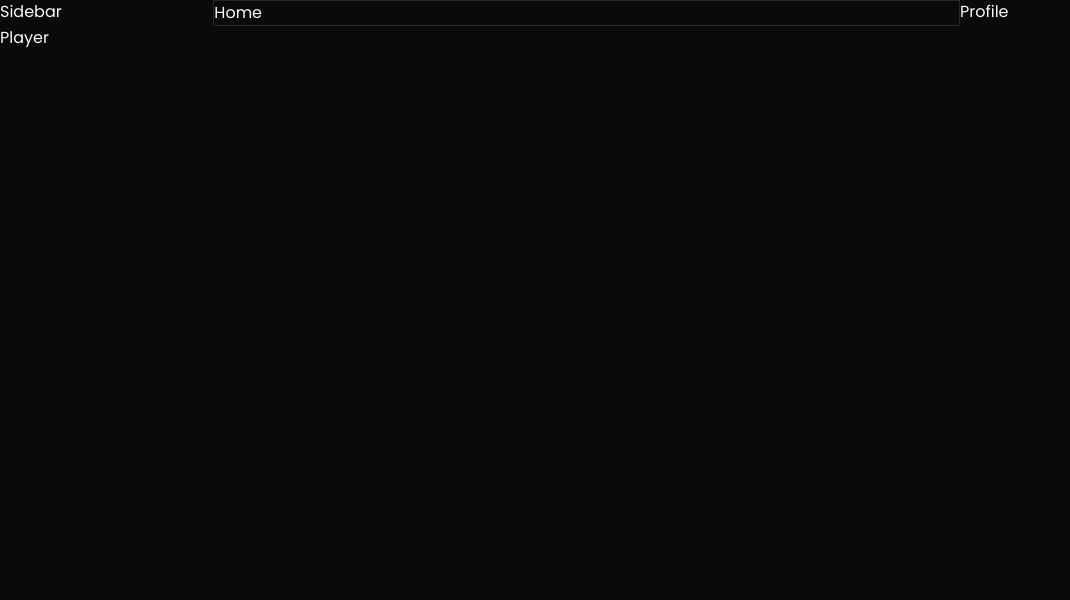
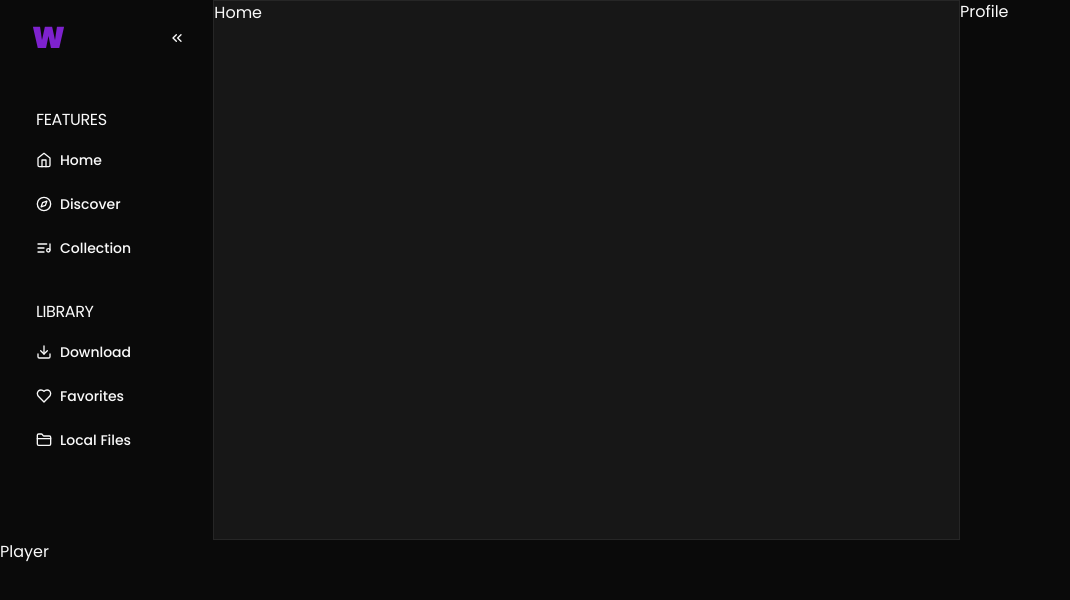
Before and after one commit to shaikahmadnawaz/music-streaming, a Next.js app: page / in a window 1280 px wide. Shown: the top 600 px of the page, without its empty margins (0-1070 px from the left). Built offline with nearby package versions, Linux system fonts and the light colour scheme.

Commit message:
feat: sidebar

```diff
--- a/app/page.tsx
+++ b/app/page.tsx
@@ -5,7 +5,7 @@
   return (
     <main className="grid lg:grid-cols-12">
       <Sidebar />
-      <section className="lg:border lg:col-span-7">Home</section>
+      <section className="lg:border lg:col-span-7 bg-neutral-900">Home</section>
       <Profile />
     </main>
   );
--- a/components/Sidebar.tsx
+++ b/components/Sidebar.tsx
@@ -1,7 +1,83 @@
-import React from "react";
+import {
+  ChevronsLeft,
+  Home,
+  Compass,
+  ListMusic,
+  Download,
+  Heart,
+  FolderClosed,
+} from "lucide-react";
+import { Button } from "./ui/button";
 
 const Sidebar = () => {
-  return <section className="lg:col-span-2">Sidebar</section>;
+  return (
+    <section className="lg:col-span-2 hidden md:flex flex-col gap-y-2 h-full p-2">
+      <div className="p-3 pl-6 mb-2 flex items-center w-full">
+        <h1 className="font-black text-3xl text-primary text-purple-700">W</h1>
+        <Button className="h-auto p-2 ml-auto" variant="ghost">
+          <ChevronsLeft className="h-4 w-4" />
+        </Button>
+      </div>
+
+      <div className="pb-12">
+        <div className="space-y-4 py-4">
+          <div className="px-3 py-2">
+            <h2 className="mb-2 px-4 tracking-tight">FEATURES</h2>
+            <div className="space-y-1">
+              <Button
+                variant="ghost"
+                className="w-full hover:text-blue-600 hover:bg-transparent justify-start"
+              >
+                <Home className="mr-2 h-4 w-4" />
+                Home
+              </Button>
+              <Button
+                variant="ghost"
+                className="w-full hover:text-blue-600 hover:bg-transparent justify-start"
+              >
+                <Compass className="mr-2 h-4 w-4" />
+                Discover
+              </Button>
+              <Button
+                variant="ghost"
+                className="w-full hover:text-blue-600 hover:bg-transparent justify-start"
+              >
+                <ListMusic className="mr-2 h-4 w-4" />
+                Collection
+              </Button>
+            </div>
+          </div>
+
+          <div className="px-3 py-2">
+            <h2 className="mb-2 px-4 tracking-tight">LIBRARY</h2>
+            <div className="space-y-1">
+              <Button
+                variant="ghost"
+                className="w-full hover:text-blue-600 hover:bg-transparent justify-start"
+              >
+                <Download className="mr-2 h-4 w-4" />
+                Download
+              </Button>
+              <Button
+                variant="ghost"
+                className="w-full hover:text-blue-600 hover:bg-transparent justify-start"
+              >
+                <Heart className="mr-2 h-4 w-4" />
+                Favorites
+              </Button>
+              <Button
+                variant="ghost"
+                className="w-full hover:text-blue-600 hover:bg-transparent justify-start"
+              >
+                <FolderClosed className="mr-2 h-4 w-4" />
+                Local Files
+              </Button>
+            </div>
+          </div>
+        </div>
+      </div>
+    </section>
+  );
 };
 
 export default Sidebar;
--- /dev/null
+++ b/components/ui/button.tsx
@@ -0,0 +1,56 @@
+import * as React from "react"
+import { Slot } from "@radix-ui/react-slot"
+import { cva, type VariantProps } from "class-variance-authority"
+
+import { cn } from "@/lib/utils"
+
+const buttonVariants = cva(
+  "inline-flex items-center justify-center whitespace-nowrap rounded-md text-sm font-medium ring-offset-background transition-colors focus-visible:outline-none focus-visible:ring-2 focus-visible:ring-ring focus-visible:ring-offset-2 disabled:pointer-events-none disabled:opacity-50",
+  {
+    variants: {
+      variant: {
+        default: "bg-primary text-primary-foreground hover:bg-primary/90",
+        destructive:
+          "bg-destructive text-destructive-foreground hover:bg-destructive/90",
+        outline:
+          "border border-input bg-background hover:bg-accent hover:text-accent-foreground",
+        secondary:
+          "bg-secondary text-secondary-foreground hover:bg-secondary/80",
+        ghost: "hover:bg-accent hover:text-accent-foreground",
+        link: "text-primary underline-offset-4 hover:underline",
+      },
+      size: {
+        default: "h-10 px-4 py-2",
+        sm: "h-9 rounded-md px-3",
+        lg: "h-11 rounded-md px-8",
+        icon: "h-10 w-10",
+      },
+    },
+    defaultVariants: {
+      variant: "default",
+      size: "default",
+    },
+  }
+)
+
+export interface ButtonProps
+  extends React.ButtonHTMLAttributes<HTMLButtonElement>,
+    VariantProps<typeof buttonVariants> {
+  asChild?: boolean
+}
+
+const Button = React.forwardRef<HTMLButtonElement, ButtonProps>(
+  ({ className, variant, size, asChild = false, ...props }, ref) => {
+    const Comp = asChild ? Slot : "button"
+    return (
+      <Comp
+        className={cn(buttonVariants({ variant, size, className }))}
+        ref={ref}
+        {...props}
+      />
+    )
+  }
+)
+Button.displayName = "Button"
+
+export { Button, buttonVariants }
--- /dev/null
+++ b/components/ui/scroll-area.tsx
@@ -0,0 +1,48 @@
+"use client"
+
+import * as React from "react"
+import * as ScrollAreaPrimitive from "@radix-ui/react-scroll-area"
+
+import { cn } from "@/lib/utils"
+
+const ScrollArea = React.forwardRef<
+  React.ElementRef<typeof ScrollAreaPrimitive.Root>,
+  React.ComponentPropsWithoutRef<typeof ScrollAreaPrimitive.Root>
+>(({ className, children, ...props }, ref) => (
+  <ScrollAreaPrimitive.Root
+    ref={ref}
+    className={cn("relative overflow-hidden", className)}
+    {...props}
+  >
+    <ScrollAreaPrimitive.Viewport className="h-full w-full rounded-[inherit]">
+      {children}
+    </ScrollAreaPrimitive.Viewport>
+    <ScrollBar />
+    <ScrollAreaPrimitive.Corner />
+  </ScrollAreaPrimitive.Root>
+))
+ScrollArea.displayName = ScrollAreaPrimitive.Root.displayName
+
+const ScrollBar = React.forwardRef<
+  React.ElementRef<typeof ScrollAreaPrimitive.ScrollAreaScrollbar>,
+  React.ComponentPropsWithoutRef<typeof ScrollAreaPrimitive.ScrollAreaScrollbar>
+>(({ className, orientation = "vertical", ...props }, ref) => (
+  <ScrollAreaPrimitive.ScrollAreaScrollbar
+    ref={ref}
+    orientation={orientation}
+    className={cn(
+      "flex touch-none select-none transition-colors",
+      orientation === "vertical" &&
+        "h-full w-2.5 border-l border-l-transparent p-[1px]",
+      orientation === "horizontal" &&
+        "h-2.5 flex-col border-t border-t-transparent p-[1px]",
+      className
+    )}
+    {...props}
+  >
+    <ScrollAreaPrimitive.ScrollAreaThumb className="relative flex-1 rounded-full bg-border" />
+  </ScrollAreaPrimitive.ScrollAreaScrollbar>
+))
+ScrollBar.displayName = ScrollAreaPrimitive.ScrollAreaScrollbar.displayName
+
+export { ScrollArea, ScrollBar }
--- a/package.json
+++ b/package.json
@@ -9,6 +9,8 @@
     "lint": "next lint"
   },
   "dependencies": {
+    "@radix-ui/react-scroll-area": "^1.0.5",
+    "@radix-ui/react-slot": "^1.0.2",
     "class-variance-authority": "^0.7.0",
     "clsx": "^2.1.0",
     "lucide-react": "^0.330.0",
```
Also changed, not shown: 1 other file (tests, documents, lock files or other folders).
